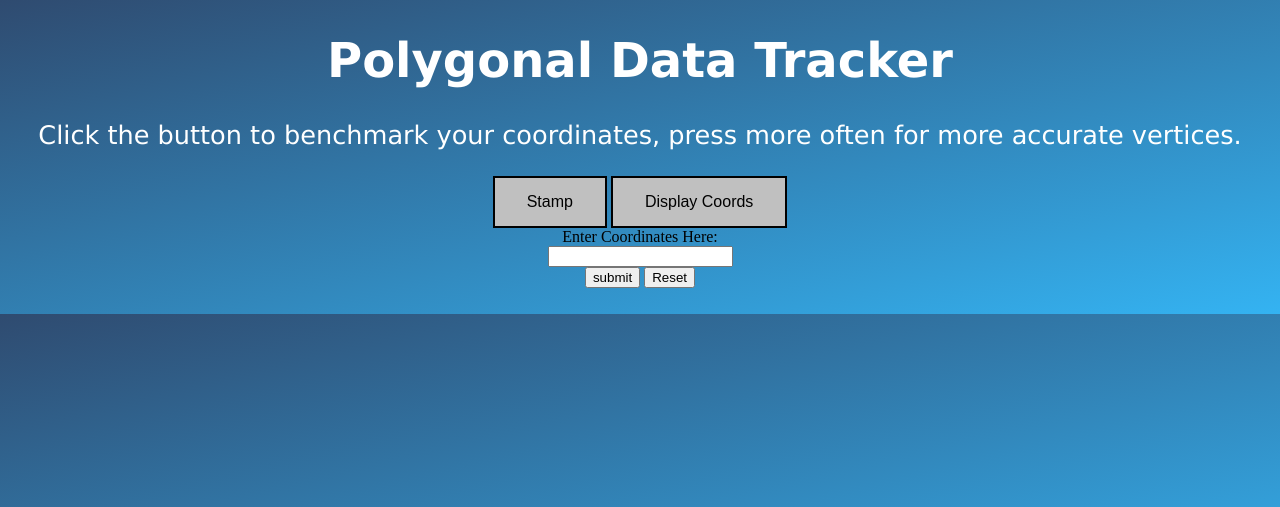
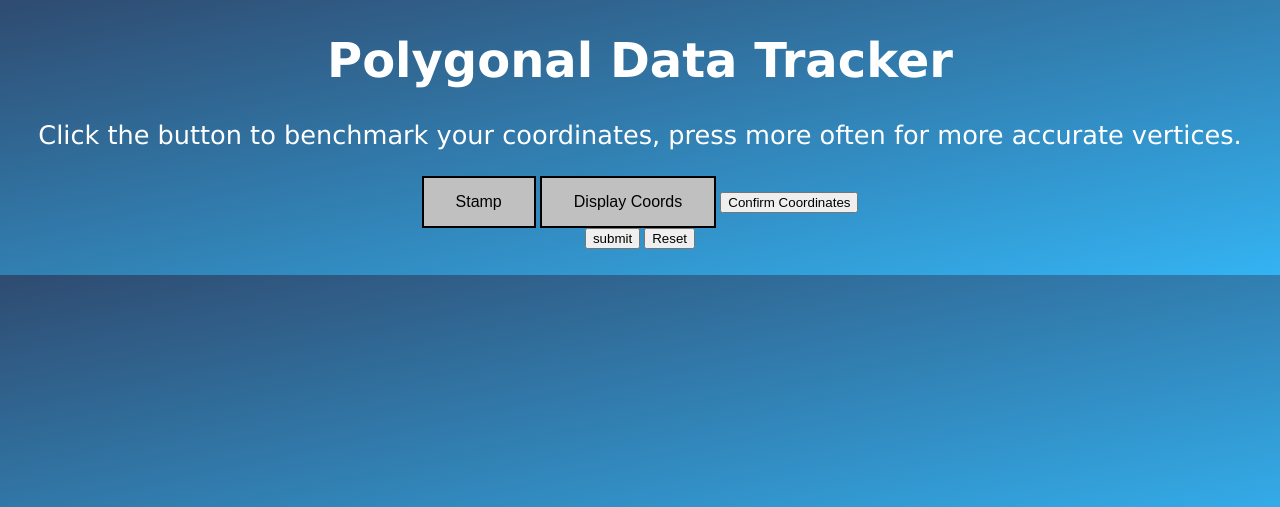
Before and after one commit to Jashbaugh01/490Capstone, a Python web app: template templates/project.html in a window 1280 px wide. Shown: the top 507 px of the page. Run offline with Jinja, Linux system fonts and the light colour scheme; the template is opened without the code that fills it, so the values that code supplies are empty.

Commit message:
Update project.html

```diff
--- a/templates/project.html
+++ b/templates/project.html
@@ -57,12 +57,12 @@
 <p>Click the button to benchmark your coordinates, press more often for more accurate vertices.</p>
 
 <button class="button button1" onclick="getLocation()">Stamp</button>
-<button class="button button2" onclick="show()">Display Coords</button>
+<button class="button button2"onclick="show()">Display Coords</button>
+<button onclick="loadArr()">Confirm Coordinates</button>
 
 
 <form action="/getLoc" method="POST">
-<label for="coords">Enter Coordinates Here:</label><br>
-<input type="text" id="coords" name="coords"><br>
+<input type="hidden" id = "coords" name = "coords" value = "">
 <input type="submit" value="submit">
 <input type="reset">
 </form>
@@ -83,7 +83,9 @@ function addElem(position) {
   arr.push([position.coords.latitude, position.coords.longitude])
   x.innerHTML = "Stamped at:" + " Lat: " + position.coords.latitude+ " " + " Long: " + position.coords.longitude
 }
-
+function loadArr(){
+    document.getElementById('coords').value = arr
+}
 function show() {
   x.innerHTML = "Your Collected Coordinates are "+ arr
   return arr;
```
